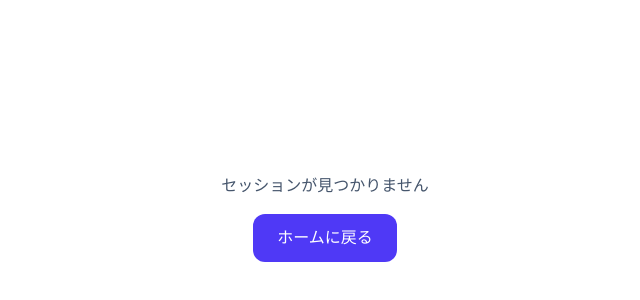
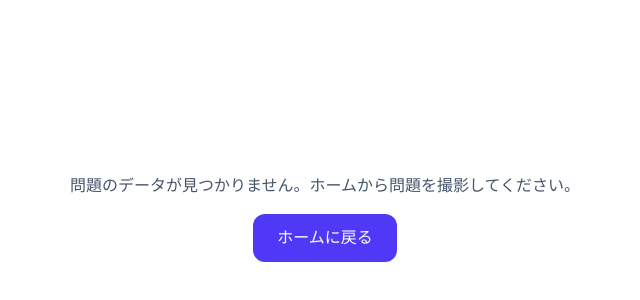
Before and after one commit to nobu5129maki-crypto/study-support, a Next.js app: page /explain in a window 1280 px wide. Shown: the part 182-482 px from the top of the page, without its empty margins (315-955 px from the left). Built offline with nearby package versions, Linux system fonts and the light colour scheme.

Commit message:
Add files via upload

```diff
--- a/src/app/explain/page.tsx
+++ b/src/app/explain/page.tsx
@@ -76,7 +76,7 @@ function ExplainContent() {
   if (!sessionId) {
     return (
       <div className="flex min-h-screen flex-col items-center justify-center gap-4 p-4">
-        <p className="text-slate-600">セッションが見つかりません</p>
+        <p className="text-slate-600">問題のデータが見つかりません。ホームから問題を撮影してください。</p>
         <Link
           href="/"
           className="rounded-xl bg-indigo-600 px-6 py-3 font-medium text-white"
@@ -90,7 +90,7 @@ function ExplainContent() {
   if (sessionId && sessionData === null) {
     return (
       <div className="flex min-h-screen flex-col items-center justify-center gap-4 p-4">
-        <p className="text-slate-600">セッションが期限切れです。最初からやり直してください。</p>
+        <p className="text-slate-600">問題のデータが読み込めませんでした。ホームからもう一度問題を撮影してください。</p>
         <Link
           href="/"
           className="rounded-xl bg-indigo-600 px-6 py-3 font-medium text-white"
```
